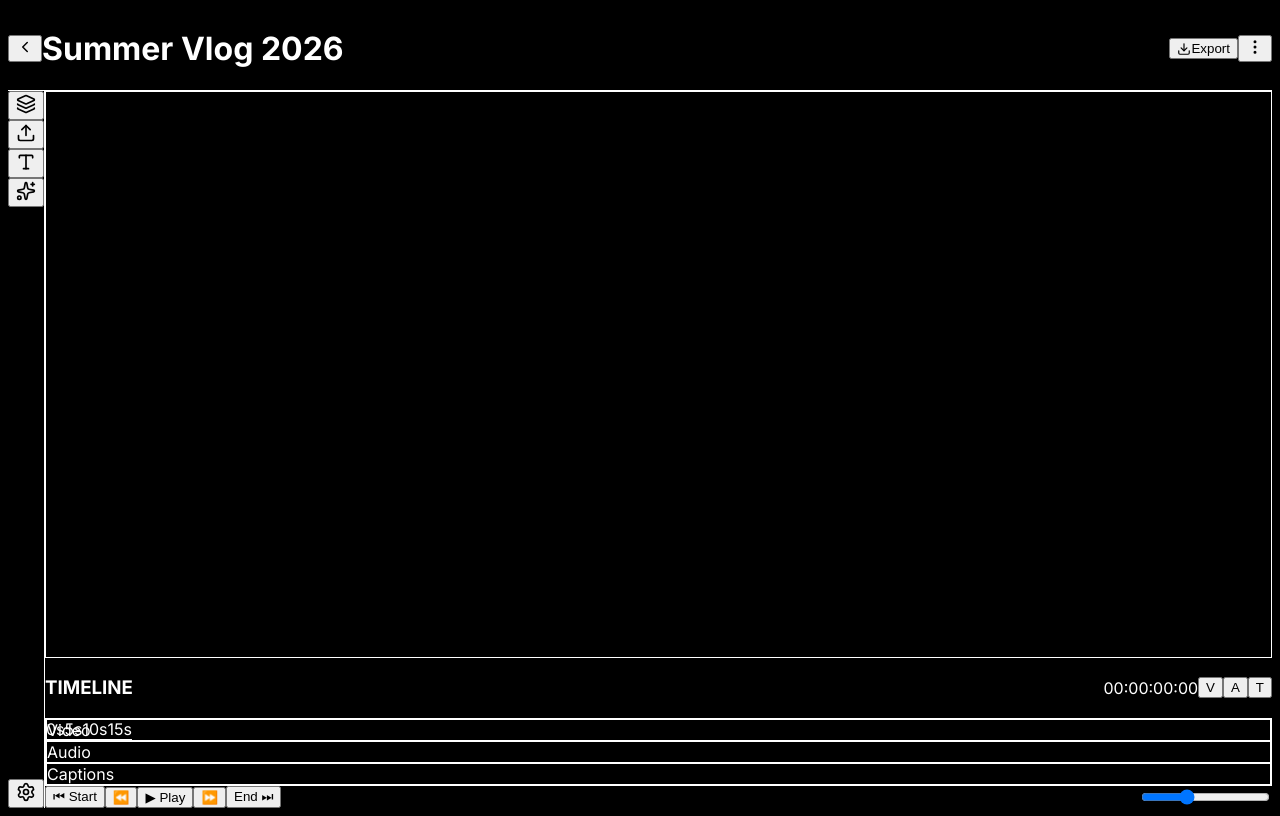
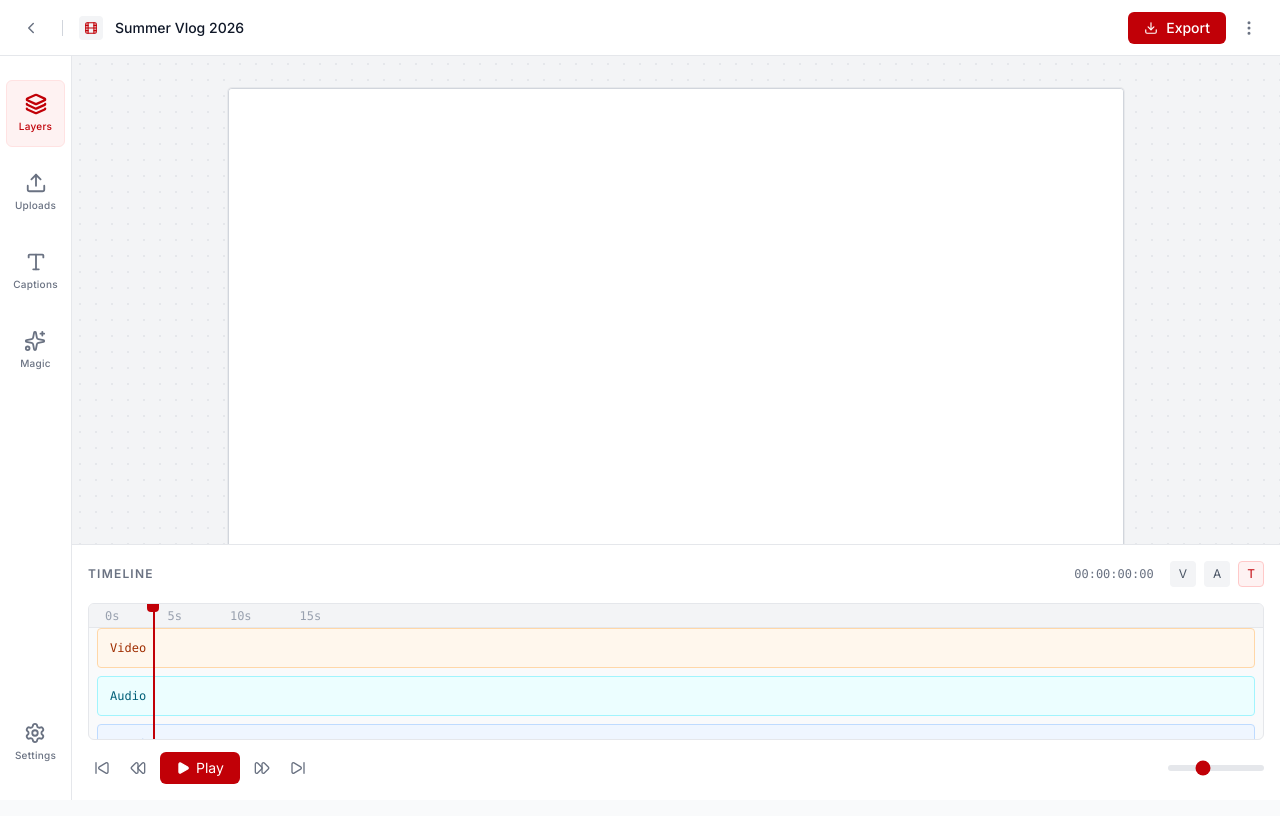
Before and after one commit to tomiwa-a/volt, a Next.js app: page /editor/1 in a window 1280 px wide. Built offline with nearby package versions, Linux system fonts and the light colour scheme.

Commit message:
style: flatten ui, remove shadows and animation slop

```diff
--- a/package.json
+++ b/package.json
@@ -22,6 +22,7 @@
   },
   "homepage": "https://github.com/tomiwa-a/volt#readme",
   "dependencies": {
+    "@tailwindcss/postcss": "^4.2.2",
     "@types/node": "^25.6.0",
     "@types/react": "^19.2.14",
     "@types/react-dom": "^19.2.3",
--- a/src/app/editor/[projectId]/page.tsx
+++ b/src/app/editor/[projectId]/page.tsx
@@ -16,7 +16,7 @@ export default function EditorPage() {
   const projectName = 'Summer Vlog 2026'; // TODO: Fetch from IndexedDB
 
   return (
-    <main className="flex h-screen w-full flex-col overflow-hidden bg-zinc-950 text-white">
+    <main className="flex h-screen w-full flex-col overflow-hidden bg-gray-50 text-gray-900">
       <EditorHeader
         projectName={projectName}
         onBack={() => router.push('/')}
@@ -32,8 +32,8 @@ export default function EditorPage() {
         </div>
 
         {/* Right Panel (Sidebar Content) - TODO */}
-        <div className="w-64 border-l border-zinc-800 bg-zinc-900/50 p-4 overflow-y-auto hidden">
-          <div className="text-xs text-zinc-500">
+        <div className="w-64 border-l border-gray-200 bg-white p-4 overflow-y-auto hidden">
+          <div className="text-xs text-gray-500">
             {activeTab === 'layers' && <p>Layers panel</p>}
             {activeTab === 'uploads' && <p>Uploads panel</p>}
             {activeTab === 'captions' && <p>Captions panel</p>}
--- a/src/app/globals.css
+++ b/src/app/globals.css
@@ -1,11 +1,9 @@
-@tailwind base;
-@tailwind components;
-@tailwind utilities;
+@import "tailwindcss";
 
 :root {
-  --foreground-rgb: 255, 255, 255;
-  --background-start-rgb: 0, 0, 0;
-  --background-end-rgb: 0, 0, 0;
+  --foreground-rgb: 17, 24, 39;
+  --background-start-rgb: 249, 250, 251;
+  --background-end-rgb: 249, 250, 251;
 }
 
 body {
--- a/src/app/layout.tsx
+++ b/src/app/layout.tsx
@@ -14,8 +14,8 @@ export default function RootLayout({
   children: React.ReactNode;
 }) {
   return (
-    <html lang="en" className="dark">
-      <body className={`${inter.className} bg-zinc-950 text-zinc-50 antialiased`}>
+    <html lang="en">
+      <body className={`${inter.className} bg-gray-50 text-gray-900 antialiased`}>
         {children}
       </body>
     </html>
--- a/src/components/Canvas.tsx
+++ b/src/components/Canvas.tsx
@@ -6,19 +6,19 @@ interface CanvasProps {
 
 export default function Canvas({ projectName }: CanvasProps) {
   return (
-    <div className="flex-1 flex flex-col bg-black/40 p-8 overflow-hidden">
+    <div className="flex-1 flex flex-col bg-gray-100 p-8 overflow-hidden bg-[radial-gradient(#e5e7eb_1px,transparent_1px)] [background-size:16px_16px]">
       {/* Canvas Container */}
       <div className="flex-1 flex items-center justify-center">
-        <div className="group relative w-full max-w-4xl aspect-video rounded-lg border border-zinc-800 bg-black shadow-2xl overflow-hidden">
+        <div className="group relative w-full max-w-4xl aspect-video rounded-sm border border-gray-300 bg-white overflow-hidden ring-1 ring-gray-900/5">
           {/* Canvas Area */}
-          <canvas className="w-full h-full bg-black" />
+          <canvas className="w-full h-full bg-white block" />
 
           {/* Floating Toolbar */}
-          <div className="absolute top-4 left-1/2 -translate-x-1/2 flex items-center gap-2 bg-zinc-900/90 backdrop-blur border border-zinc-700 rounded-lg px-3 py-2 opacity-0 group-hover:opacity-100 transition-opacity">
+          <div className="absolute top-4 left-1/2 -translate-x-1/2 flex items-center gap-1.5 bg-white border border-gray-200 rounded-md px-2 py-1 opacity-0 group-hover:opacity-100 z-20">
             {/* Font Size */}
-            <div className="flex items-center gap-1 border-r border-zinc-700 pr-2">
-              <TextIcon size={14} className="text-zinc-400" />
-              <select className="bg-transparent text-sm text-white outline-none w-12">
+            <div className="flex items-center gap-1 border-r border-gray-200 pr-2">
+              <TextIcon size={14} className="text-gray-500" />
+              <select className="bg-transparent text-sm font-medium text-gray-900 outline-none w-12 cursor-pointer hover:text-red-700">
                 <option>12</option>
                 <option>18</option>
                 <option>24</option>
@@ -28,39 +28,39 @@ export default function Canvas({ projectName }: CanvasProps) {
             </div>
 
             {/* Alignment */}
-            <button className="p-1 hover:bg-zinc-800 rounded transition-colors" title="Center Text">
-              <AlignCenter size={14} className="text-zinc-400 hover:text-white" />
+            <button className="p-1 hover:bg-gray-100 rounded-md group/btn" title="Center Text">
+              <AlignCenter size={16} className="text-gray-500 group-hover/btn:text-gray-900" />
             </button>
 
             {/* Rotation */}
-            <button className="p-1 hover:bg-zinc-800 rounded transition-colors" title="Rotate">
-              <RotateCw size={14} className="text-zinc-400 hover:text-white" />
+            <button className="p-1 hover:bg-gray-100 rounded-md group/btn" title="Rotate">
+              <RotateCw size={16} className="text-gray-500 group-hover/btn:text-gray-900" />
             </button>
           </div>
 
           {/* Zoom Controls (Bottom Right) */}
-          <div className="absolute bottom-4 right-4 flex items-center gap-2 bg-zinc-900/90 backdrop-blur border border-zinc-700 rounded-lg px-3 py-2 opacity-0 group-hover:opacity-100 transition-opacity">
+          <div className="absolute bottom-4 right-4 flex items-center gap-3 bg-white border border-gray-200 rounded-md px-3 py-2 opacity-0 group-hover:opacity-100 z-20">
             <input
               type="range"
               min="10"
               max="200"
               defaultValue="100"
-              className="w-24 h-1"
+              className="w-24 h-1.5 bg-gray-200 rounded-sm appearance-none cursor-pointer accent-red-700 hover:accent-red-600"
             />
-            <span className="text-xs text-zinc-400 w-8 text-right">100%</span>
+            <span className="text-xs font-medium text-gray-600 w-8 text-right font-mono">100%</span>
           </div>
 
           {/* Transform Handles (Placeholder) */}
-          <div className="absolute top-4 right-4 opacity-0 group-hover:opacity-100 transition-opacity">
-            <div className="w-3 h-3 border border-blue-500 rounded-full cursor-nwse-resize bg-blue-600/50" />
+          <div className="absolute top-8 right-8 opacity-0 group-hover:opacity-100 z-10">
+            <div className="w-3 h-3 border border-red-700 bg-white cursor-nwse-resize" title="Resize" />
           </div>
         </div>
       </div>
 
       {/* Canvas Info */}
-      <div className="mt-4 flex items-center justify-between text-xs text-zinc-500 px-4">
-        <span className="font-mono">1920 × 1080 @ 30fps</span>
-        <span className="font-mono">0:00 / 12:34</span>
+      <div className="mt-5 flex items-center justify-between text-xs px-4">
+        <span className="bg-white border border-gray-200 text-gray-600 font-mono px-2 py-1 rounded-sm">1920 × 1080 @ 30fps</span>
+        <span className="bg-white border border-gray-200 text-gray-600 font-mono px-2 py-1 rounded-sm">00:00:00 / 00:12:34</span>
       </div>
     </div>
   );
--- a/src/components/EditorHeader.tsx
+++ b/src/components/EditorHeader.tsx
@@ -1,4 +1,4 @@
-import { ChevronLeft, Download, MoreVertical } from 'lucide-react';
+import { ChevronLeft, Download, Film, MoreVertical } from 'lucide-react';
 
 interface EditorHeaderProps {
   projectName: string;
@@ -7,32 +7,38 @@ interface EditorHeaderProps {
 
 export default function EditorHeader({ projectName, onBack }: EditorHeaderProps) {
   return (
-    <header className="flex h-14 items-center justify-between border-b border-zinc-800 bg-zinc-950 px-4">
+    <header className="flex h-14 items-center justify-between border-b border-gray-200 bg-white px-4 z-10">
       {/* Left: Back Button & Project Name */}
       <div className="flex items-center gap-3">
         <button
           onClick={onBack}
-          className="p-1 rounded hover:bg-zinc-800 transition-colors text-zinc-400 hover:text-white"
+          className="p-1.5 rounded-md hover:bg-gray-100 text-gray-500 hover:text-gray-900"
           title="Back to projects"
         >
           <ChevronLeft size={18} />
         </button>
-        <h1 className="font-semibold text-sm truncate cursor-pointer hover:text-blue-400 transition-colors" title="Click to rename">
-          {projectName}
-        </h1>
+        <div className="h-4 w-[1px] bg-gray-300 mx-1"></div>
+        <div className="flex items-center gap-2">
+          <div className="flex h-6 w-6 items-center justify-center rounded-sm bg-gray-100 text-red-700">
+             <Film size={14} />
+          </div>
+          <h1 className="font-medium text-sm text-gray-900 truncate pl-1 cursor-pointer hover:text-red-700" title="Click to rename">
+            {projectName}
+          </h1>
+        </div>
       </div>
 
       {/* Right: Actions */}
       <div className="flex items-center gap-2">
         <button
-          className="flex items-center gap-2 rounded-md bg-blue-600 px-3 py-1.5 text-sm font-medium text-white hover:bg-blue-700 transition-colors"
+          className="flex items-center justify-center gap-2 rounded-md bg-red-700 px-4 py-1.5 text-sm font-medium text-white hover:bg-red-800"
           title="Export video"
         >
           <Download size={14} />
           Export
         </button>
         <button
-          className="p-1 rounded hover:bg-zinc-800 transition-colors text-zinc-400 hover:text-white"
+          className="p-1.5 rounded-md hover:bg-gray-100 text-gray-500 hover:text-gray-900"
           title="More options"
         >
           <MoreVertical size={18} />
--- a/src/components/Sidebar.tsx
+++ b/src/components/Sidebar.tsx
@@ -13,24 +13,25 @@ export default function Sidebar({ activeTab = 'layers' }: SidebarProps) {
   ];
 
   return (
-    <nav className="flex w-16 flex-col items-center border-r border-zinc-800 bg-zinc-900/50 py-4 gap-4">
+    <nav className="flex w-[72px] flex-col items-center border-r border-gray-200 bg-white py-6 gap-3 z-10">
       {tabs.map((tab) => {
         const Icon = tab.icon;
         const isActive = activeTab === tab.id;
         return (
           <button
             key={tab.id}
-            className={`relative p-3 rounded-lg transition-all group ${
+            className={`relative p-3 rounded-md group flex flex-col items-center gap-1 ${
               isActive
-                ? 'bg-blue-600/20 text-blue-400'
-                : 'text-zinc-400 hover:text-white hover:bg-zinc-800'
+                ? 'bg-red-50 text-red-700 border border-red-100'
+                : 'text-gray-500 hover:text-gray-900 hover:bg-gray-50 border border-transparent'
             }`}
             title={tab.tooltip}
           >
-            <Icon size={20} />
+            <Icon size={22} className={isActive ? "stroke-[2.5]" : "stroke-2"} />
+            <span className="text-[10px] font-medium tracking-wide">{tab.label}</span>
             {/* Tooltip */}
-            <div className="absolute left-full ml-2 px-2 py-1 rounded bg-zinc-800 text-xs text-white whitespace-nowrap opacity-0 group-hover:opacity-100 pointer-events-none transition-opacity z-40">
-              {tab.label}
+            <div className="absolute left-full ml-3 px-2 py-1 rounded bg-gray-900 text-xs font-medium text-white whitespace-nowrap hidden group-hover:block pointer-events-none z-50">
+              {tab.tooltip}
             </div>
           </button>
         );
@@ -38,10 +39,11 @@ export default function Sidebar({ activeTab = 'layers' }: SidebarProps) {
 
       {/* Settings */}
       <div className="mt-auto">
-        <button className="relative p-3 rounded-lg text-zinc-400 hover:text-white hover:bg-zinc-800 transition-all group">
-          <Settings size={20} />
-          <div className="absolute left-full ml-2 px-2 py-1 rounded bg-zinc-800 text-xs text-white whitespace-nowrap opacity-0 group-hover:opacity-100 pointer-events-none transition-opacity z-40">
-            Settings
+        <button className="relative p-3 rounded-md text-gray-500 hover:text-gray-900 hover:bg-gray-50 group border border-transparent flex flex-col items-center gap-1">
+          <Settings size={22} className="stroke-2" />
+          <span className="text-[10px] font-medium tracking-wide">Settings</span>
+          <div className="absolute left-full ml-3 px-2 py-1 rounded bg-gray-900 text-xs font-medium text-white whitespace-nowrap hidden group-hover:block pointer-events-none z-50">
+            Preferences
           </div>
         </button>
       </div>
--- a/src/components/Timeline.tsx
+++ b/src/components/Timeline.tsx
@@ -1,24 +1,26 @@
+import { FastForward, Play, Rewind, SkipBack, SkipForward } from 'lucide-react';
+
 interface TimelineProps {
   projectName: string;
 }
 
 export default function Timeline({ projectName }: TimelineProps) {
   return (
-    <div className="h-64 border-t border-zinc-800 bg-zinc-950 p-4 flex flex-col overflow-hidden">
+    <div className="h-64 border-t border-gray-200 bg-white p-4 flex flex-col overflow-hidden">
       {/* Timeline Header */}
       <div className="flex items-center justify-between mb-4">
-        <h3 className="text-xs font-bold uppercase tracking-widest text-zinc-500">Timeline</h3>
+        <h3 className="text-xs font-semibold uppercase tracking-widest text-gray-500">Timeline</h3>
         <div className="flex items-center gap-4">
-          <span className="text-xs font-mono text-zinc-500">00:00:00:00</span>
+          <span className="text-xs font-mono text-gray-500">00:00:00:00</span>
           {/* Track toggles */}
           <div className="flex gap-2">
-            <button className="px-2 py-1 text-xs rounded bg-zinc-800/50 text-zinc-400 hover:text-white hover:bg-zinc-700 transition-colors">
+            <button className="px-2 py-1 text-xs rounded-sm border border-transparent bg-gray-100 text-gray-600 hover:text-gray-900 hover:bg-gray-200">
               V
             </button>
-            <button className="px-2 py-1 text-xs rounded bg-zinc-800/50 text-zinc-400 hover:text-white hover:bg-zinc-700 transition-colors">
+            <button className="px-2 py-1 text-xs rounded-sm border border-transparent bg-gray-100 text-gray-600 hover:text-gray-900 hover:bg-gray-200">
               A
             </button>
-            <button className="px-2 py-1 text-xs rounded bg-blue-600/20 text-blue-400 hover:bg-blue-600/30 transition-colors">
+            <button className="px-2 py-1 text-xs rounded-sm border border-red-200 bg-red-50 text-red-700 hover:bg-red-100">
               T
             </button>
           </div>
@@ -26,10 +28,10 @@ export default function Timeline({ projectName }: TimelineProps) {
       </div>
 
       {/* Timeline Container */}
-      <div className="flex-1 relative overflow-hidden rounded-md border border-zinc-800 bg-zinc-900/30">
+      <div className="flex-1 relative overflow-hidden rounded-md border border-gray-200 bg-gray-50">
         {/* Ruler */}
-        <div className="absolute top-0 left-0 right-0 h-6 border-b border-zinc-800 bg-zinc-900/50 flex items-center">
-          <div className="flex gap-12 pl-4 text-xs text-zinc-600 font-mono">
+        <div className="absolute top-0 left-0 right-0 h-6 border-b border-gray-200 bg-gray-100 flex items-center">
+          <div className="flex gap-12 pl-4 text-xs text-gray-400 font-mono">
             <span>0s</span>
             <span>5s</span>
             <span>10s</span>
@@ -40,41 +42,44 @@ export default function Timeline({ projectName }: TimelineProps) {
         {/* Tracks */}
         <div className="pt-6 space-y-2 p-2 overflow-y-auto flex-1">
           {/* Video Track */}
-          <div className="h-12 bg-gradient-to-r from-orange-600/20 to-orange-600/10 rounded border border-orange-800/30 flex items-center px-2">
-            <span className="text-xs text-orange-400 font-mono">Video</span>
+          <div className="h-10 bg-orange-50 rounded-sm border border-orange-200 flex items-center px-3">
+            <span className="text-xs text-orange-800 font-mono">Video</span>
           </div>
 
           {/* Audio Track */}
-          <div className="h-12 bg-gradient-to-r from-cyan-600/20 to-cyan-600/10 rounded border border-cyan-800/30 flex items-center px-2">
-            <span className="text-xs text-cyan-400 font-mono">Audio</span>
+          <div className="h-10 bg-cyan-50 rounded-sm border border-cyan-200 flex items-center px-3">
+            <span className="text-xs text-cyan-800 font-mono">Audio</span>
           </div>
 
           {/* Text/Caption Track */}
-          <div className="h-12 bg-gradient-to-r from-blue-600/20 to-blue-600/10 rounded border border-blue-800/30 flex items-center px-2">
-            <span className="text-xs text-blue-400 font-mono">Captions</span>
+          <div className="h-10 bg-blue-50 rounded-sm border border-blue-200 flex items-center px-3">
+            <span className="text-xs text-blue-800 font-mono">Captions</span>
           </div>
         </div>
 
         {/* Playhead */}
-        <div className="absolute top-0 left-16 w-0.5 h-full bg-red-500 pointer-events-none shadow-lg shadow-red-500/50" />
+        <div className="absolute top-0 left-16 w-[1.5px] h-full bg-red-700 pointer-events-none z-10">
+          {/* Playhead handle */}
+          <div className="absolute -top-1 -left-1.5 w-3 h-3 bg-red-700 rounded-sm"></div>
+        </div>
       </div>
 
       {/* Timeline Controls */}
       <div className="mt-3 flex items-center gap-2">
-        <button className="px-3 py-1 text-xs rounded bg-zinc-800 text-zinc-400 hover:text-white hover:bg-zinc-700 transition-colors">
-          ⏮ Start
+        <button className="p-1.5 text-xs rounded-sm text-gray-500 hover:text-gray-900 hover:bg-gray-100">
+          <SkipBack size={16} />
         </button>
-        <button className="px-3 py-1 text-xs rounded bg-zinc-800 text-zinc-400 hover:text-white hover:bg-zinc-700 transition-colors">
-          ⏪
+        <button className="p-1.5 text-xs rounded-sm text-gray-500 hover:text-gray-900 hover:bg-gray-100">
+          <Rewind size={16} />
         </button>
-        <button className="px-3 py-1 text-xs rounded bg-blue-600 text-white hover:bg-blue-700 transition-colors">
-          ▶ Play
+        <button className="px-4 py-1.5 flex items-center gap-1.5 text-sm rounded-md bg-red-700 text-white hover:bg-red-800">
+          <Play size={14} className="fill-white" /> Play
         </button>
-        <button className="px-3 py-1 text-xs rounded bg-zinc-800 text-zinc-400 hover:text-white hover:bg-zinc-700 transition-colors">
-          ⏩
+        <button className="p-1.5 text-xs rounded-sm text-gray-500 hover:text-gray-900 hover:bg-gray-100">
+          <FastForward size={16} />
         </button>
-        <button className="px-3 py-1 text-xs rounded bg-zinc-800 text-zinc-400 hover:text-white hover:bg-zinc-700 transition-colors">
-          End ⏭
+        <button className="p-1.5 text-xs rounded-sm text-gray-500 hover:text-gray-900 hover:bg-gray-100">
+          <SkipForward size={16} />
         </button>
 
         {/* Spacer */}
@@ -86,7 +91,7 @@ export default function Timeline({ projectName }: TimelineProps) {
           min="50"
           max="200"
           defaultValue="100"
-          className="w-20 h-1"
+          className="w-24 h-1.5 bg-gray-200 rounded-sm appearance-none cursor-pointer accent-red-700"
           title="Timeline zoom"
         />
       </div>
--- a/tsconfig.json
+++ b/tsconfig.json
@@ -17,7 +17,6 @@
     "resolveJsonModule": true,
     "isolatedModules": true,
     "jsx": "react-jsx",
-    "baseUrl": ".",
     "paths": {
       "@/*": ["./src/*"]
     },
```
Also changed, not shown: src/components/ProjectDashboard.tsx (+46 -41 lines), 1 other file (tests, documents, lock files or other folders).
